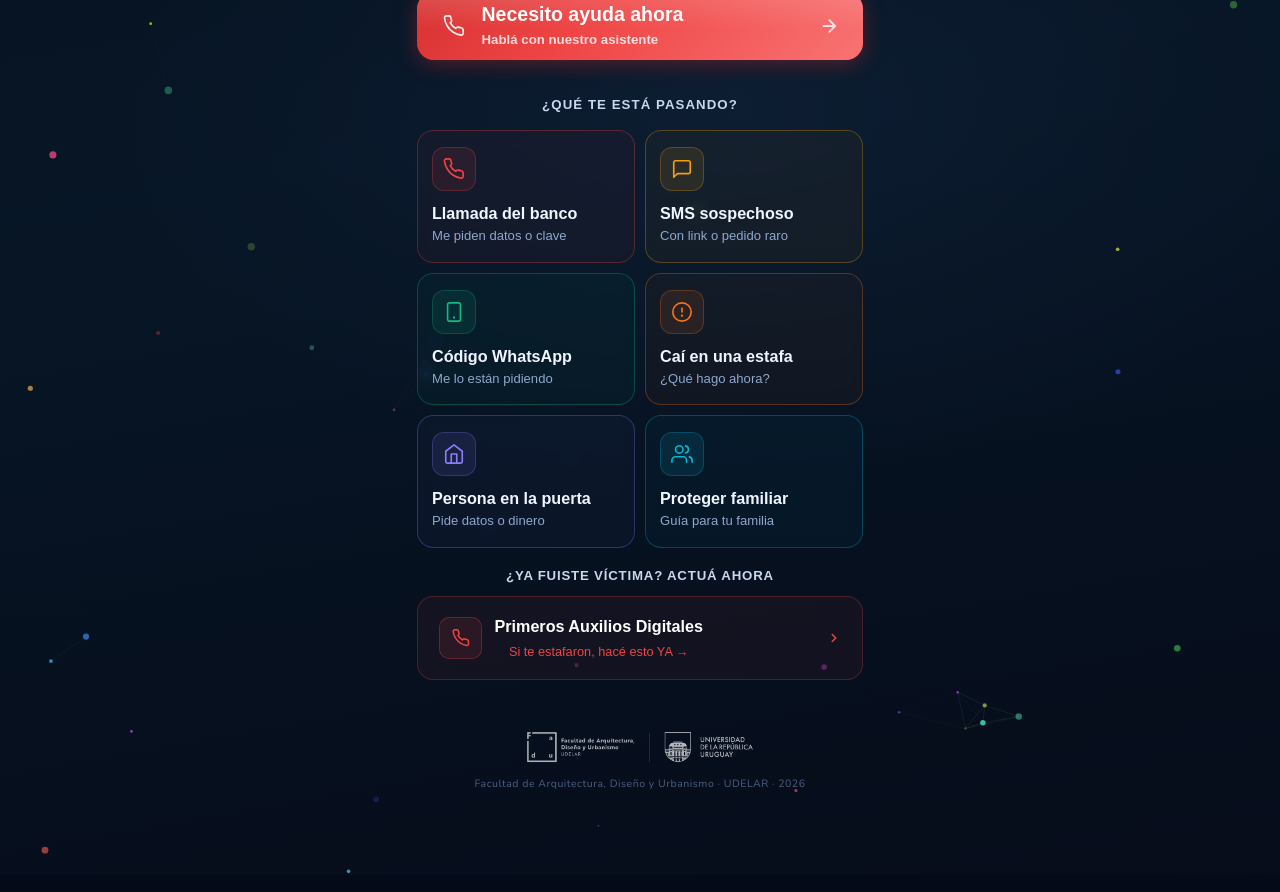
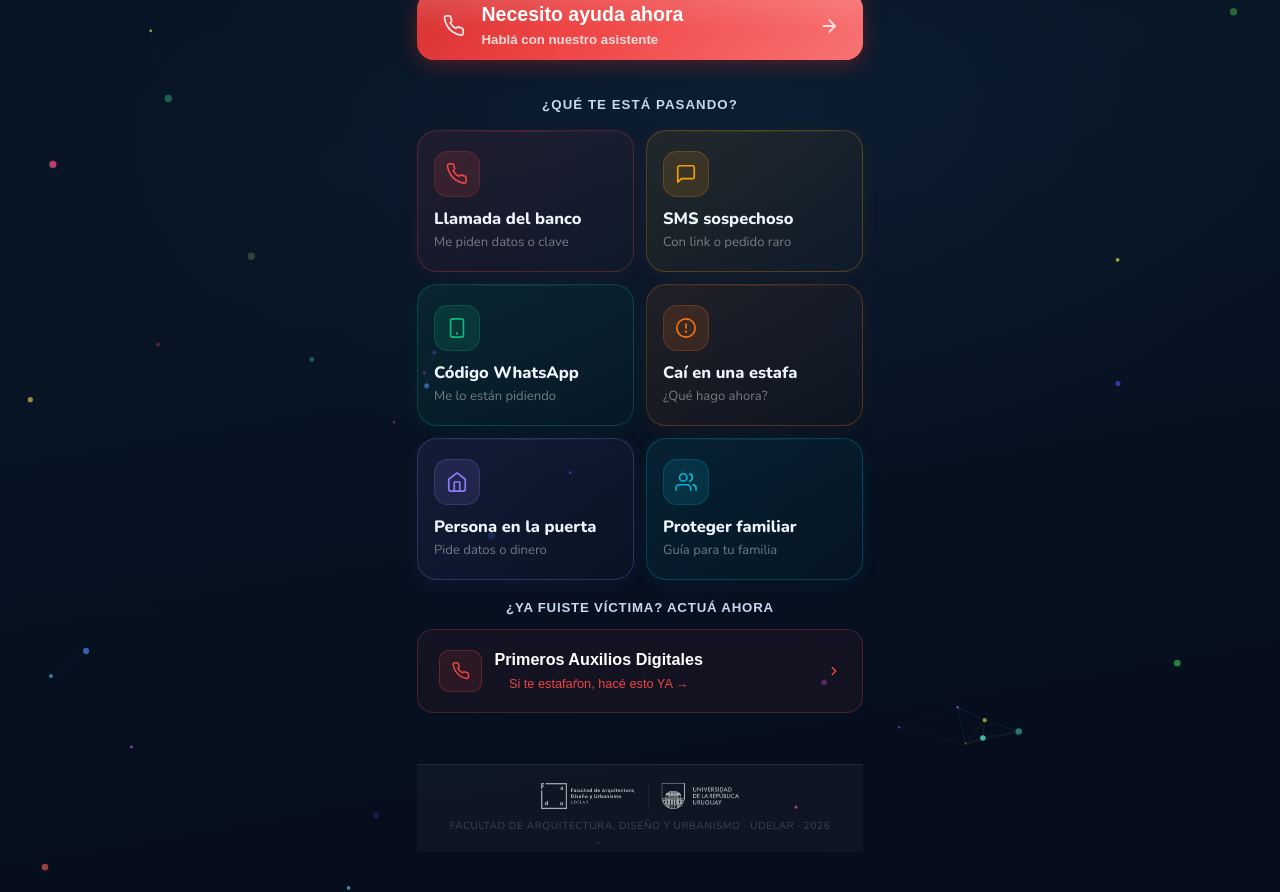
Before and after one commit to Ekstrakaa/escudo-digital-familiar, a React (Vite) app: page / in a window 1280 px wide. Shown: the part 660-1552 px from the top of the page. Built offline with nearby package versions, Linux system fonts and the light colour scheme.

Commit message:
Update HomeScreen.jsx

```diff
--- a/src/screens/HomeScreen.jsx
+++ b/src/screens/HomeScreen.jsx
@@ -296,18 +296,27 @@ export default function HomeScreen({ go }) {
           </motion.div>
 
           {/* Grid situaciones */}
-          <div className="w-full grid grid-cols-2 gap-[10px]">
+          <div className="w-full grid grid-cols-2 gap-[12px]">
             {SITUATIONS.map((s, i) => (
               <motion.button key={i}
                 initial={{ opacity: 0, y: 14 }} animate={{ opacity: 1, y: 0 }}
                 transition={{ delay: .38 + i * .06 }} whileTap={{ scale: .96 }}
                 onClick={() => go.chat(s.msg)}
-                className="flex flex-col items-start text-left"
-                style={{ background: s.bg, border: `1.5px solid ${s.border}`, borderRadius: 16, padding: '16px 14px', cursor: 'pointer', minHeight: 120, backdropFilter: 'blur(6px)', WebkitBackdropFilter: 'blur(6px)' }}>
-                <div style={{ width: 44, height: 44, borderRadius: 12, background: `${s.color}1a`, border: `1px solid ${s.color}40`, display: 'flex', alignItems: 'center', justifyContent: 'center', color: s.color, marginBottom: 12 }}
+                className="flex flex-col items-start text-left relative overflow-hidden"
+                style={{
+                  background: `linear-gradient(135deg, ${s.color}18, ${s.color}06)`,
+                  border: `1.5px solid ${s.color}40`,
+                  borderRadius: 20,
+                  padding: '20px 16px',
+                  cursor: 'pointer',
+                  minHeight: 140,
+                  boxShadow: `0 4px 20px ${s.color}10`,
+                }}>
+                <div style={{ position:'absolute', top:0, left:0, right:0, height:1, background:`linear-gradient(90deg,transparent,${s.color}25,transparent)` }} />
+                <div style={{ width:46, height:46, borderRadius:14, background:`${s.color}22`, border:`1px solid ${s.color}35`, display:'flex', alignItems:'center', justifyContent:'center', color:s.color, marginBottom:12, flexShrink:0 }}
                   dangerouslySetInnerHTML={{ __html: s.svg }} />
-                <div style={{ fontFamily: "'Poppins',sans-serif", fontSize: '.95rem', fontWeight: 700, color: '#f0f6ff', lineHeight: 1.25, marginBottom: 4 }}>{s.title}</div>
-                <div style={{ fontFamily: "'Poppins',sans-serif", fontSize: '.77rem', color: '#8fa8cc', lineHeight: 1.4 }}>{s.desc}</div>
+                <div style={{ fontFamily:"'Nunito',sans-serif", fontSize:'.97rem', fontWeight:800, color:'#f0f6ff', lineHeight:1.2, marginBottom:4 }}>{s.title}</div>
+                <div style={{ fontFamily:"'Nunito',sans-serif", fontSize:'.77rem', color:'rgba(255,255,255,.42)', lineHeight:1.4 }}>{s.desc}</div>
               </motion.button>
             ))}
           </div>
@@ -337,9 +346,10 @@ export default function HomeScreen({ go }) {
 
           {/* Logo footer */}
           <motion.div initial={{ opacity: 0 }} animate={{ opacity: 1 }} transition={{ delay: 1 }}
-            className="flex flex-col items-center gap-3 pb-10 pt-4">
-            <img src="/imgs/LOGO_fadu.png" alt="FADU - Universidad de la República" style={{ height: 32, objectFit: 'contain', opacity: .7, filter: 'brightness(0) invert(1)' }} />
-            <span style={{ fontFamily: "'Nunito',sans-serif", fontSize: '.62rem', color: '#4a6080', letterSpacing: '.05em', textAlign: 'center' }}>
+            className="w-full flex flex-col items-center gap-2 py-4 mt-4"
+            style={{ background: 'rgba(255,255,255,.03)', borderTop: '1px solid rgba(255,255,255,.08)' }}>
+            <img src="/imgs/LOGO_fadu.png" alt="FADU - Universidad de la República" style={{ height: 28, objectFit: 'contain', opacity: .65, filter: 'brightness(0) invert(1)' }} />
+            <span style={{ fontFamily: "'Nunito',sans-serif", fontSize: '.6rem', color: 'rgba(255,255,255,.2)', letterSpacing: '.06em', textAlign: 'center', textTransform: 'uppercase' }}>
               Facultad de Arquitectura, Diseño y Urbanismo · UDELAR · 2026
             </span>
           </motion.div>
```
